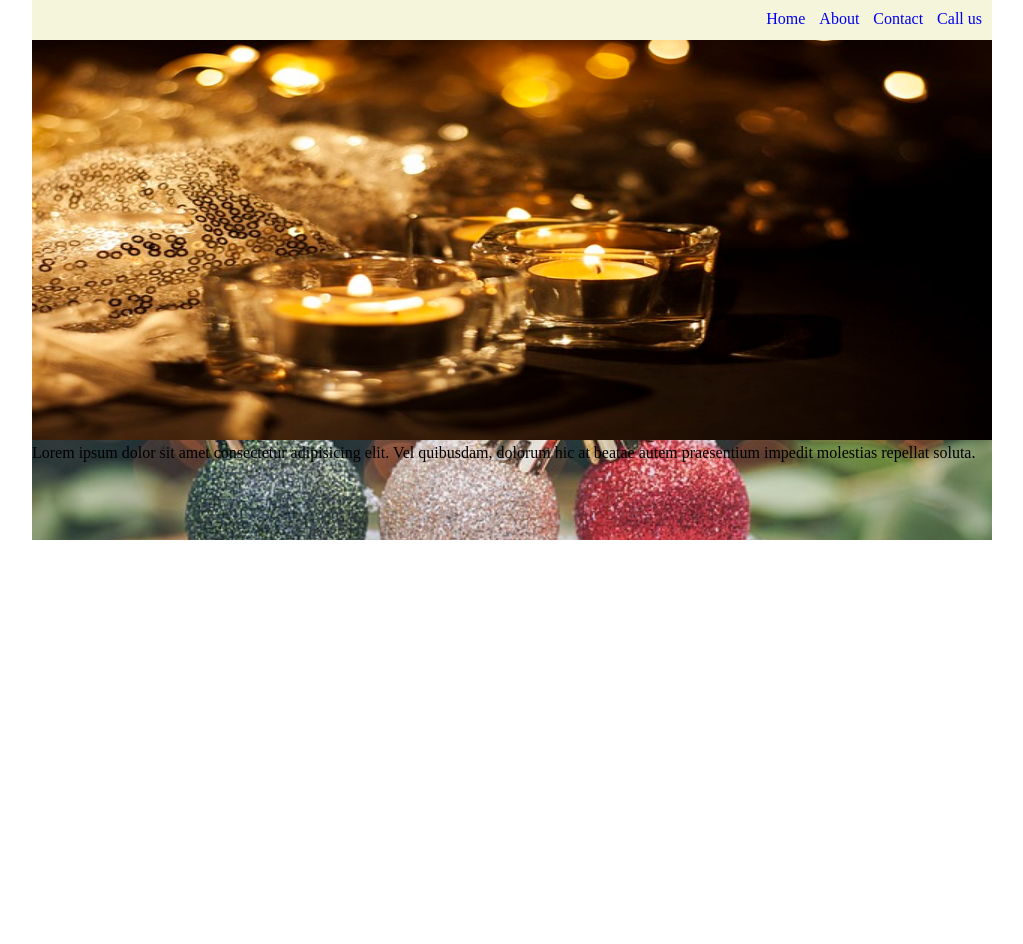
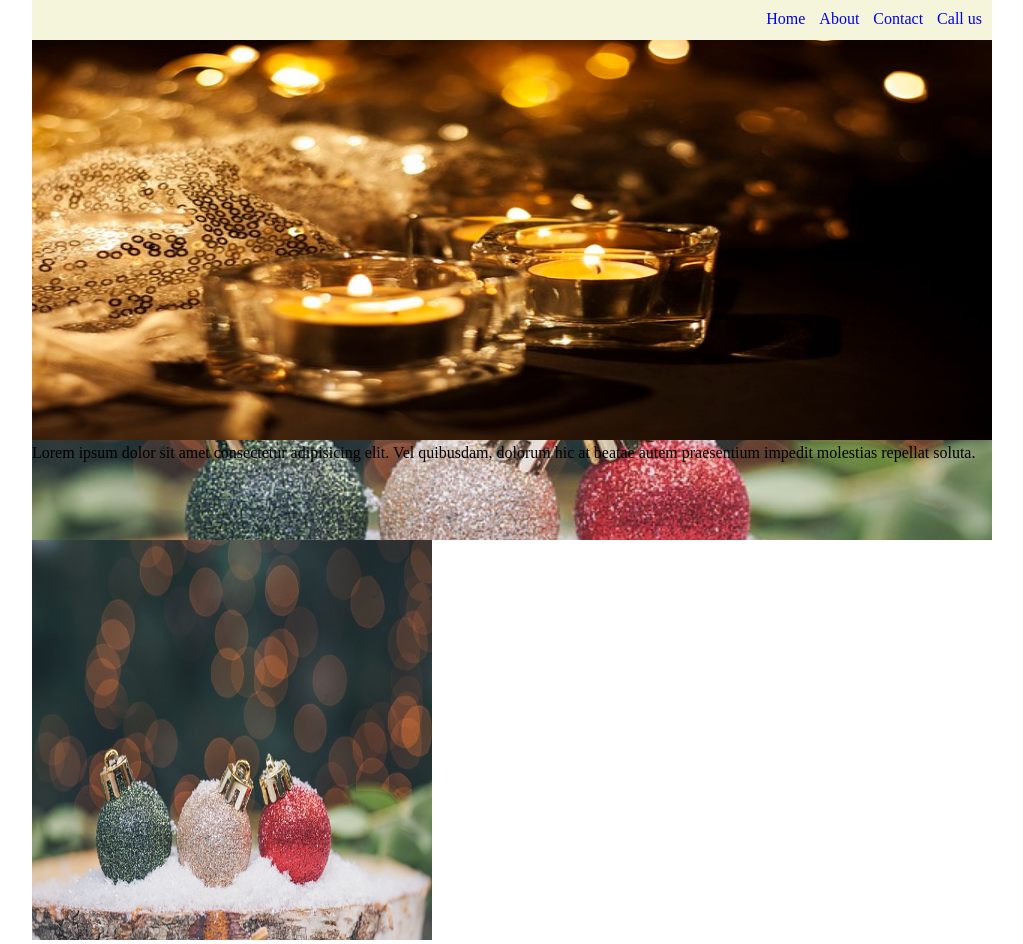
Before and after one commit to sarwarhossain20/web_day3_git, a plain HTML site: page index.html in a window 1280 px wide. Shown: the whole page, without its empty margins (128-1151 px from the left). Before the commit the page ends 800 px from the top, so only its background shows below. Drawn offline with Linux system fonts and the light colour scheme.

Commit message:
added images

```diff
--- a/css/style.css
+++ b/css/style.css
@@ -49,3 +49,7 @@ img {
     width: 100%;
     height: 400px;
 }
+
+.images1 {
+    width: 400px;
+}
--- a/index.html
+++ b/index.html
@@ -1,5 +1,6 @@
 <!DOCTYPE html>
 <html lang="en">
+
 <head>
     <meta charset="UTF-8">
     <meta http-equiv="X-UA-Compatible" content="IE=edge">
@@ -7,6 +8,7 @@
     <title>my first git repo</title>
     <link rel="stylesheet" href="css/style.css">
 </head>
+
 <body>
     <!-- navigation bir start -->
     <div>
@@ -24,9 +26,15 @@
     <div>
         <div class="banner">
             <img src="images/img (1).jpg" alt="">
-            <p>Lorem ipsum dolor sit amet consectetur adipisicing elit. Vel quibusdam, dolorum hic at beatae autem praesentium impedit molestias repellat soluta.</p>
+            <p>Lorem ipsum dolor sit amet consectetur adipisicing elit. Vel quibusdam, dolorum hic at beatae autem
+                praesentium impedit molestias repellat soluta.</p>
         </div>
+    </div>
+    <!-- images add branch -->
+    <div>
+        <img class="images1" src="images/img (2).jpg" alt="">
     </div>
 
 </body>
+
 </html>
```
